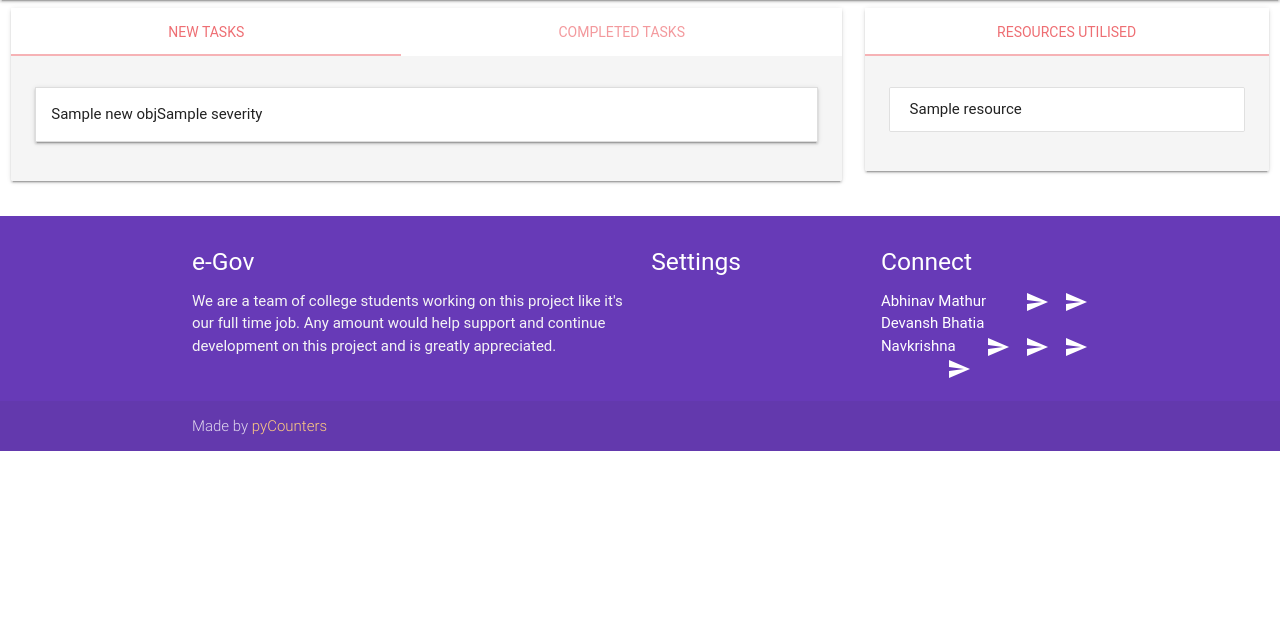
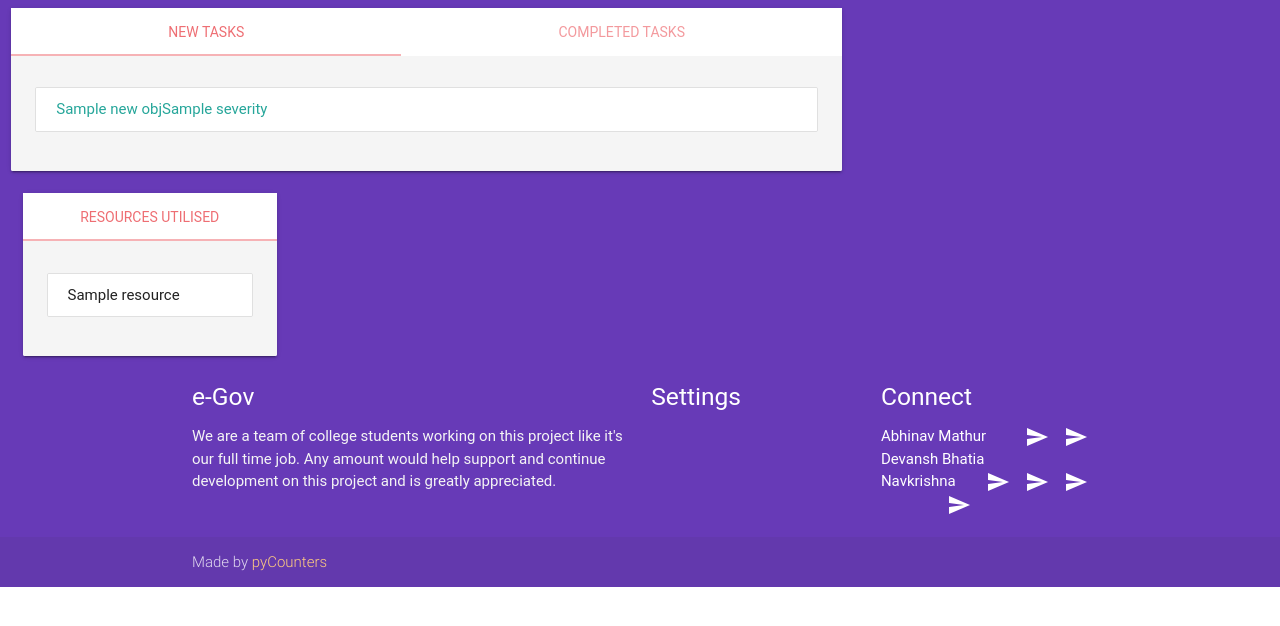
Before and after one commit to abhinavmathur96/codencounter, a Django app: template oursite/complaint/templates/department.html in a window 1280 px wide. Shown: the part 64-690 px from the top of the page. Run offline with Django 3.2, Linux system fonts and the light colour scheme; the template is opened without the code that fills it: most values are stand-ins (such as "Sample title", 1, 10 or a date in 2020); parts of the project's set-up code (start-up, migrations or seed data) failed here and were passed over; some libraries are stand-ins or nearby versions; some web fonts are replaced.

Commit message:
department

```diff
--- a/oursite/complaint/templates/department.html
+++ b/oursite/complaint/templates/department.html
@@ -11,12 +11,9 @@
 			<div class="card-content grey lighten-4">
 				<div id="new">
 					{% if new %}
-					<ul class="collapsible" data-collapsible="accordion">
+					<div class="collection">
 						{% for new_obj in new %}
-						<li>
-							<div class="collapsible-header">{{ new_obj.title }}<span class="right-align">{{new_obj.severity}}</span></div>
-							<div class="collapsible-body"><span>{{ new_obj.description }}</span></div>
-						</li>
+						<a href="{% url 'department_detail' new_obj.id %}" class="collection-item">{{ new_obj.title }}<span class="right-align">{{new_obj.severity}}</span></a>
 						{% endfor %}
 					</ul>
 					{% else %}
--- a/oursite/complaint/urls.py
+++ b/oursite/complaint/urls.py
@@ -6,5 +6,6 @@
 	url(r'^details/(?P<id>\d+)', views.details, name='details'),
 	url(r'^department/login/$', views.dept_login, name="dept_login"),
 	url(r'^department/(?P<id>\d+)', views.department_id, name="department"),
+	url(r'^department/detail/(?P<id>\d+)', views.department_detail, name="department_detail"),
 	url(r'^new/', views.new_compl, name="new_compl"),
 ]
```
